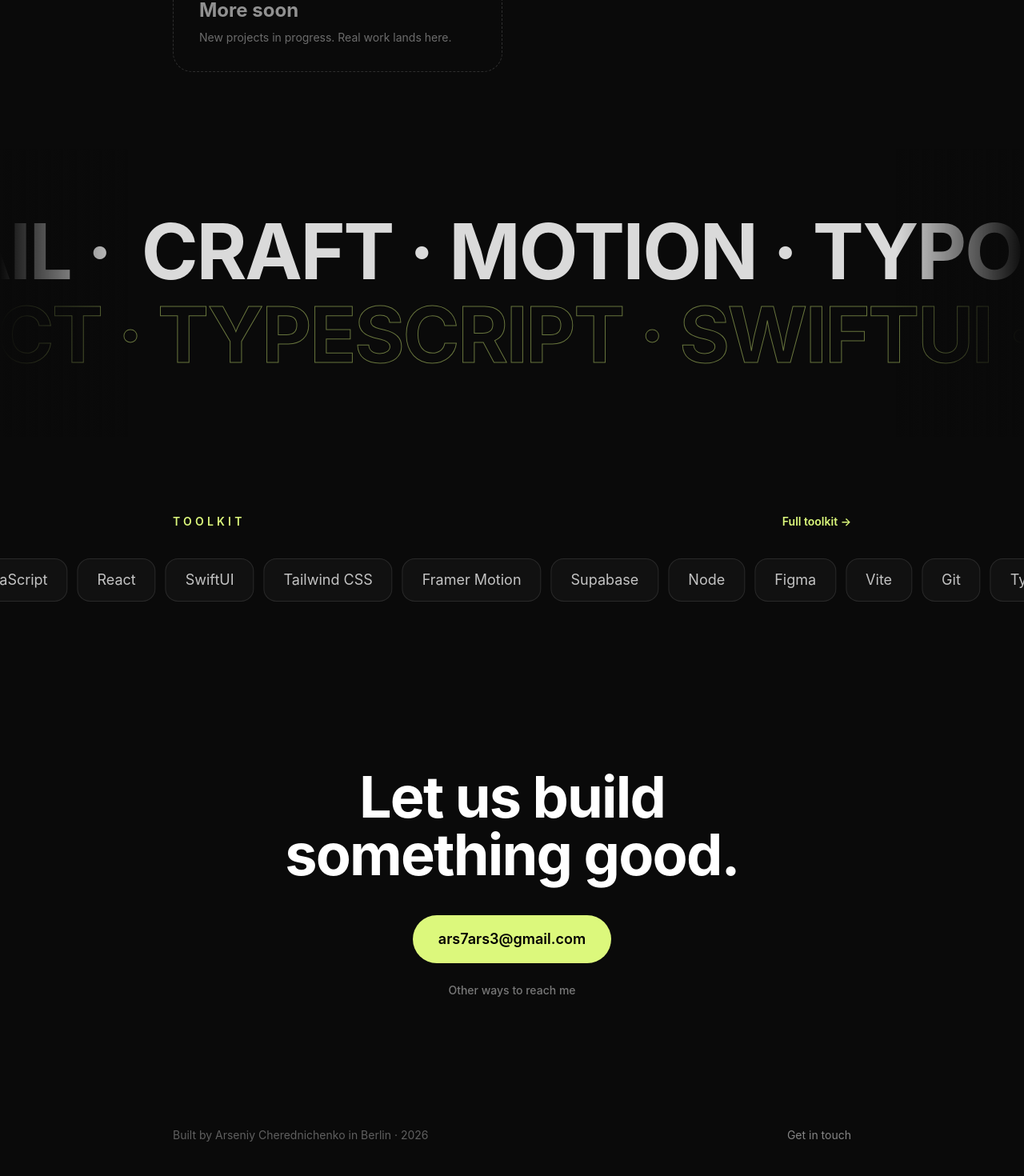
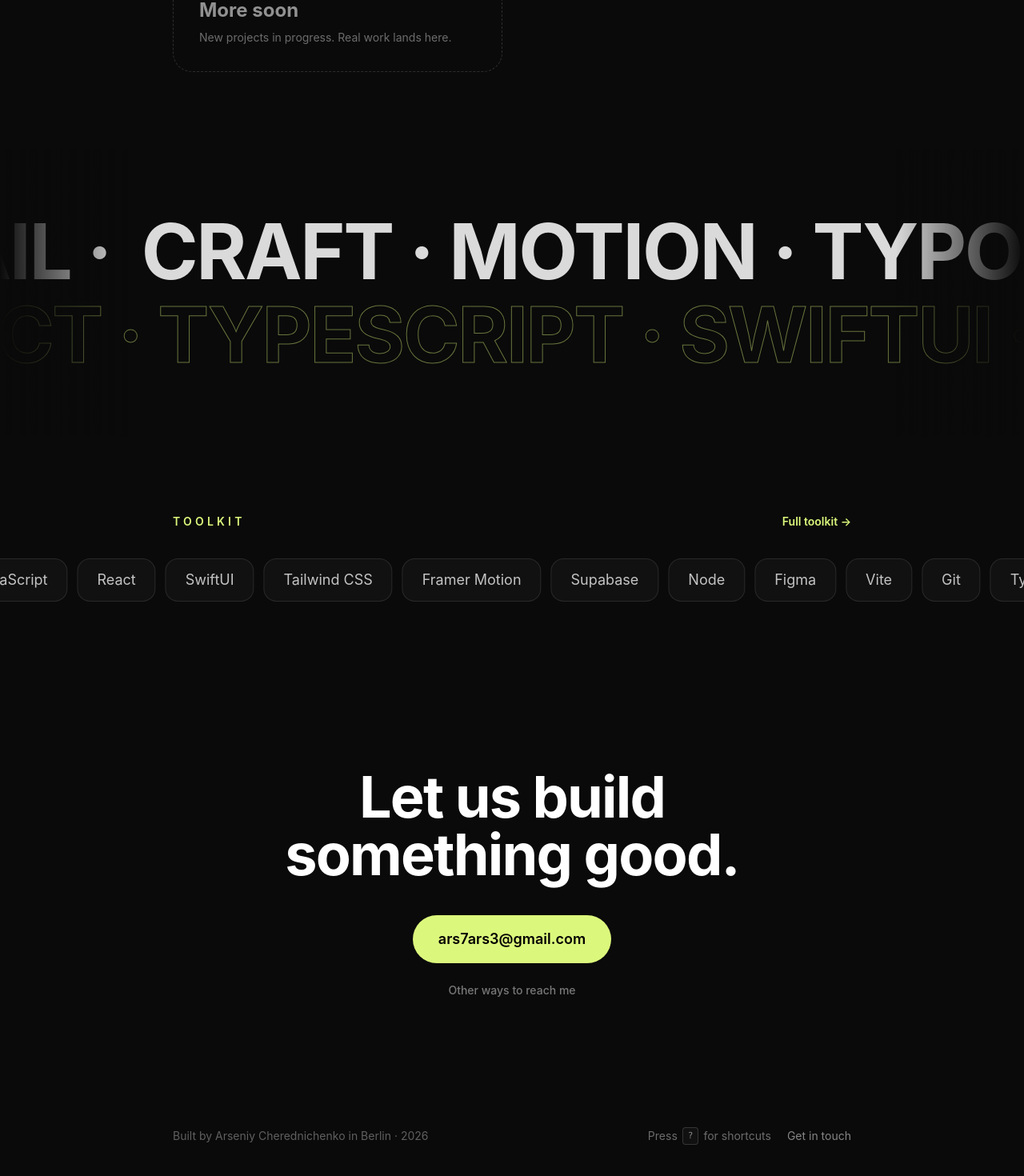
Before and after one commit to ArseniyCherednichenko/portfolio, a React (Vite) app: page / in a window 1280 px wide. Shown: the part 1821-3291 px from the top of the page at 80% size. Built offline with nearby package versions, Linux system fonts and the light colour scheme.

Commit message:
Wire keyboard navigation into the shell, palette, and footer

```diff
--- a/src/components/CommandPalette.tsx
+++ b/src/components/CommandPalette.tsx
@@ -12,6 +12,7 @@ import { AnimatePresence, motion, useReducedMotion } from 'framer-motion'
 import { useNavigate } from 'react-router-dom'
 import { PROJECTS } from '../data/projects'
 import { useContact } from './ContactDialog'
+import { useShortcuts } from './Keyboard'
 
 // A site-wide command palette (Cmd/Ctrl+K). Fuzzy-search across pages,
 // projects, and quick actions, then jump with the keyboard. Accessible
@@ -66,6 +67,7 @@ export function CommandPaletteProvider({ children }: { children: ReactNode }) {
 function Palette({ open, onClose }: { open: boolean; onClose: () => void }) {
   const navigate = useNavigate()
   const { open: openContact } = useContact()
+  const { openShortcuts } = useShortcuts()
   const reduce = useReducedMotion()
   const [query, setQuery] = useState('')
   const [active, setActive] = useState(0)
@@ -124,6 +126,17 @@ function Palette({ open, onClose }: { open: boolean; onClose: () => void }) {
         },
       },
       {
+        id: 'shortcuts',
+        label: 'Keyboard shortcuts',
+        group: 'Actions',
+        hint: '?',
+        keywords: 'keys hotkeys navigation help cheatsheet chords go to',
+        run: () => {
+          onClose()
+          openShortcuts()
+        },
+      },
+      {
         id: 'github',
         label: 'GitHub',
         group: 'Actions',
@@ -137,7 +150,7 @@ function Palette({ open, onClose }: { open: boolean; onClose: () => void }) {
     ]
 
     return [...pages, ...projects, ...actions]
-  }, [go, onClose, openContact])
+  }, [go, onClose, openContact, openShortcuts])
 
   const filtered = useMemo(() => {
     const q = query.trim().toLowerCase()
--- a/src/components/Layout.tsx
+++ b/src/components/Layout.tsx
@@ -5,6 +5,7 @@ import { Aurora } from './Aurora'
 import { Nav } from './Nav'
 import { CommandPaletteProvider } from './CommandPalette'
 import { ContactProvider, useContact } from './ContactDialog'
+import { KeyboardProvider, useShortcuts } from './Keyboard'
 import { ScrollProgress } from './ScrollProgress'
 import { BackToTop } from './BackToTop'
 import { Cursor } from './Cursor'
@@ -35,6 +36,7 @@ export function Layout() {
   const outlet = useOutlet()
   return (
     <ContactProvider>
+      <KeyboardProvider>
         <CommandPaletteProvider>
         <div id="top" className="relative min-h-screen bg-[#0A0A0A] text-white">
           <Aurora />
@@ -57,17 +59,32 @@ export function Layout() {
           <Cursor />
         </div>
         </CommandPaletteProvider>
+      </KeyboardProvider>
     </ContactProvider>
   )
 }
 
-// Footer with a live "get in touch" trigger into the shared contact dialog.
+// Footer with a live "get in touch" trigger into the shared contact dialog
+// and a quiet hint that the site is keyboard-driven.
 function SiteFooter() {
   const { open } = useContact()
+  const { openShortcuts } = useShortcuts()
   const year = new Date().getFullYear()
   return (
     <footer className="mx-auto flex w-full max-w-4xl flex-col gap-3 px-6 py-12 text-sm text-white/35 sm:flex-row sm:items-center sm:justify-between">
       <p>Built by Arseniy Cherednichenko in Berlin · {year}</p>
+      <div className="flex items-center gap-5">
+        <button
+          type="button"
+          onClick={openShortcuts}
+          className="hidden items-center gap-1.5 text-white/40 transition-colors hover:text-white/70 sm:inline-flex"
+        >
+          Press
+          <kbd className="rounded border border-white/15 bg-white/[0.03] px-1.5 py-0.5 text-[11px] font-medium text-white/50">
+            ?
+          </kbd>
+          for shortcuts
+        </button>
         <button
           type="button"
           onClick={open}
@@ -75,6 +92,7 @@ function SiteFooter() {
         >
           Get in touch
         </button>
+      </div>
     </footer>
   )
 }
```
Lines whose indentation alone changed are shown as unchanged.
